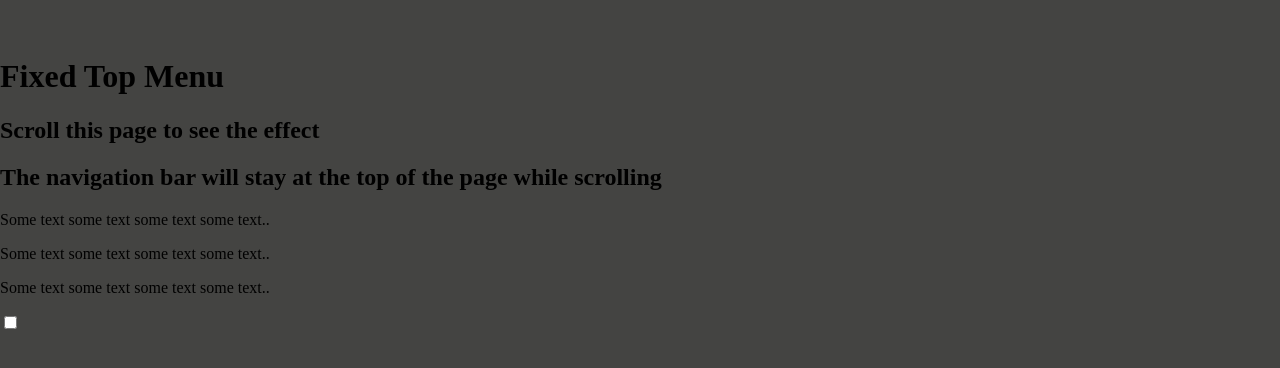
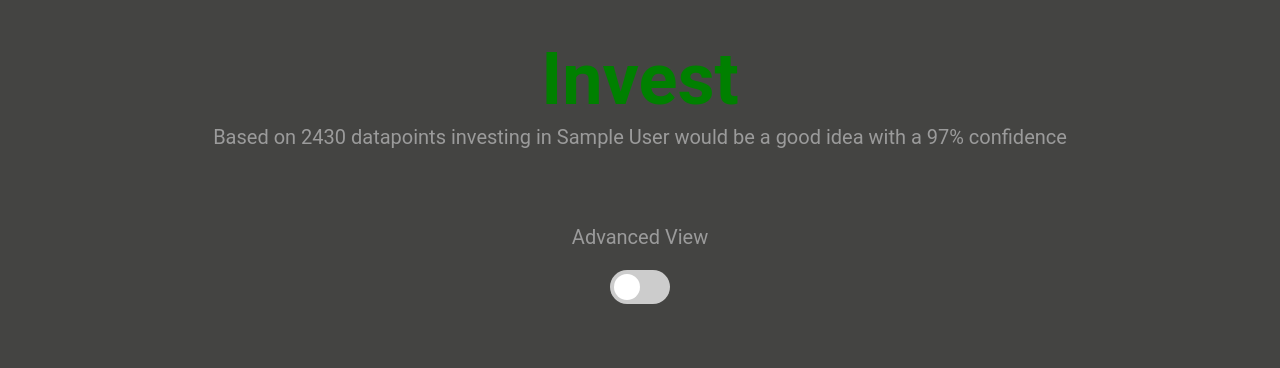
Before and after one commit to SamKhzym/tohacks-2021, a Flask app: page /results in a window 1280 px wide. Shown: the part 63-431 px from the top of the page. Run offline with Flask 2, Linux system fonts and the light colour scheme; the visitor is signed in with stand-in values (Sample User, id 1); some libraries are stand-ins or nearby versions.

Commit message:
fixed table and checkbox spacing/look

```diff
--- a/routes.py
+++ b/routes.py
@@ -19,10 +19,16 @@ def hello(name=None):
 @app.route("/results")
 def results():
     if "name" in session:
-        return render_template("results.html", name=session["name"])
+        return render_template(
+            "results.html",
+            name=session["name"],
+            result="Invest",
+            trials="2430",
+            confidence="97",
+        )
     else:
         return redirect("/")
 
 
 if __name__ == "__main__":
-    app.run(debug = True)
+    app.run(debug=True)
--- /dev/null
+++ b/static/styles/results.css
@@ -0,0 +1,85 @@
+h1 {
+  font-family: "Roboto", sans-serif, "arial";
+  font-weight: 600;
+  font-size: 72px;
+  color: Green;
+  text-align: center;
+  margin: auto auto auto auto;
+}
+h3 {
+  font-family: "Roboto", sans-serif, "arial";
+  font-weight: 600;
+  font-size: 72px;
+  color: Red;
+  text-align: center;
+  margin: auto auto auto auto;
+}
+
+h4 {
+  font-family: "Roboto", sans-serif, "arial";
+  font-weight: 400;
+  font-size: 20px;
+  color: #9b9b9b;
+  line-height: 1.5;
+  margin: 0px auto 50px auto;
+}
+
+.switch {
+  position: relative;
+  display: inline-block;
+  width: 60px;
+  height: 34px;
+}
+
+.switch input {
+  opacity: 0;
+  width: 0;
+  height: 0;
+}
+
+.slider {
+  position: absolute;
+  cursor: pointer;
+  top: 0;
+  left: 0;
+  right: 0;
+  bottom: 0;
+  background-color: #ccc;
+  -webkit-transition: 0.4s;
+  transition: 0.4s;
+}
+
+.slider:before {
+  position: absolute;
+  content: "";
+  height: 26px;
+  width: 26px;
+  left: 4px;
+  bottom: 4px;
+  background-color: white;
+  -webkit-transition: 0.4s;
+  transition: 0.4s;
+}
+
+input:checked + .slider {
+  background-color: #333;
+}
+
+input:focus + .slider {
+  box-shadow: 0 0 1px #333;
+}
+
+input:checked + .slider:before {
+  -webkit-transform: translateX(26px);
+  -ms-transform: translateX(26px);
+  transform: translateX(26px);
+}
+
+/* Rounded sliders */
+.slider.round {
+  border-radius: 34px;
+}
+
+.slider.round:before {
+  border-radius: 50%;
+}
--- a/templates/results.html
+++ b/templates/results.html
@@ -20,20 +20,25 @@ $(document).ready(function () {
 {% endblock %}
 {% block content %}
 <div class="main">
-  <h1>Fixed Top Menu</h1>
-  <h2>Scroll this page to see the effect</h2>
-  <h2>The navigation bar will stay at the top of the page while scrolling</h2>
-
-  <p>Some text some text some text some text..</p>
-  <p>Some text some text some text some text..</p>
-  <p>Some text some text some text some text..</p>
-  <input type="checkbox" id="checkbox1"/>
-  <div id="autoUpdate" class="autoUpdate">
+  {%if result in ["Invest"]%}
+    <h1>{{result}}</h1>
+  {%elif result in ["Don't Invest"]%}
+    <h3>{{result}}</h3>
+  {% endif %}
+  <h4 style="text-align:center"> Based on {{trials}} datapoints investing in {{name}} would be a good idea with a {{confidence}}% confidence</h4>
+  <div style="text-align:center; vertical-align: middle; padding:20px">
+    <h4 style="margin: 0px auto 0px auto;">Advanced View</h4><br>
+    <label class="switch">
+      <input type="checkbox" id=checkbox1>
+      <span class="slider round"></span>
+    </label>
+  </div>
+  <div style="text-align:center" id="autoUpdate" class="autoUpdate" >
   <script>
     var body = document.body,
         tbl  = document.createElement('table');
     tbl.style.width  = '100px';
-    tbl.style.border = '1px solid black';
+    tbl.style.border = '1px solid white';
 
     for(var i = 0; i < 2; i++){
         var tr = tbl.insertRow();
@@ -56,14 +61,14 @@ $(document).ready(function () {
                   }
                   else{
                     if (j%3==0){
-                      td.appendChild(document.createTextNode('+'));
+                      td.appendChild(document.createTextNode(' + '));
                     }
                     else{
-                      td.appendChild(document.createTextNode('-'));
+                      td.appendChild(document.createTextNode(' - '));
                     }
                   }
                 }
-                td.style.border = '1px solid black';
+                td.style.border = '1px solid white';
                 if(i == 1 && j == 1){
                     td.setAttribute('rowSpan', '2');
                 }
@@ -71,16 +76,24 @@ $(document).ready(function () {
         }
     }
     var cells = tbl.getElementsByTagName('td');
-    for (var r = 1, n = tbl.rows.length; r < n; r++) {
+    for (var r = 0, n = tbl.rows.length; r < n; r++) {
         for (var c = 0, m = tbl.rows[r].cells.length; c < m; c++) {
-            if (tbl.rows[r].cells[c].innerHTML=="+"){
+          cells[c+r*29].style.color="#FFFFFF";
+          if (r==1){
+            if (tbl.rows[r].cells[c].innerHTML==" + "){
               cells[c+r*29].style.color="#00FF00";
             }
-            if (tbl.rows[r].cells[c].innerHTML=="-"){
+            if (tbl.rows[r].cells[c].innerHTML==" - "){
               cells[c+r*29].style.color="#FF0000";
             }
+          }
         }
     }
+    tbl.style.padding="4px";
+    tbl.style.borderSpacing="4px";
+    tbl.style.marginLeft="auto";
+    tbl.style.marginRight="auto";
+    tbl.style.columnWidth="100px";
     document.getElementById("autoUpdate").appendChild(tbl);
     document.getElementById("autoUpdate").style.display="none";
   </script>
```
